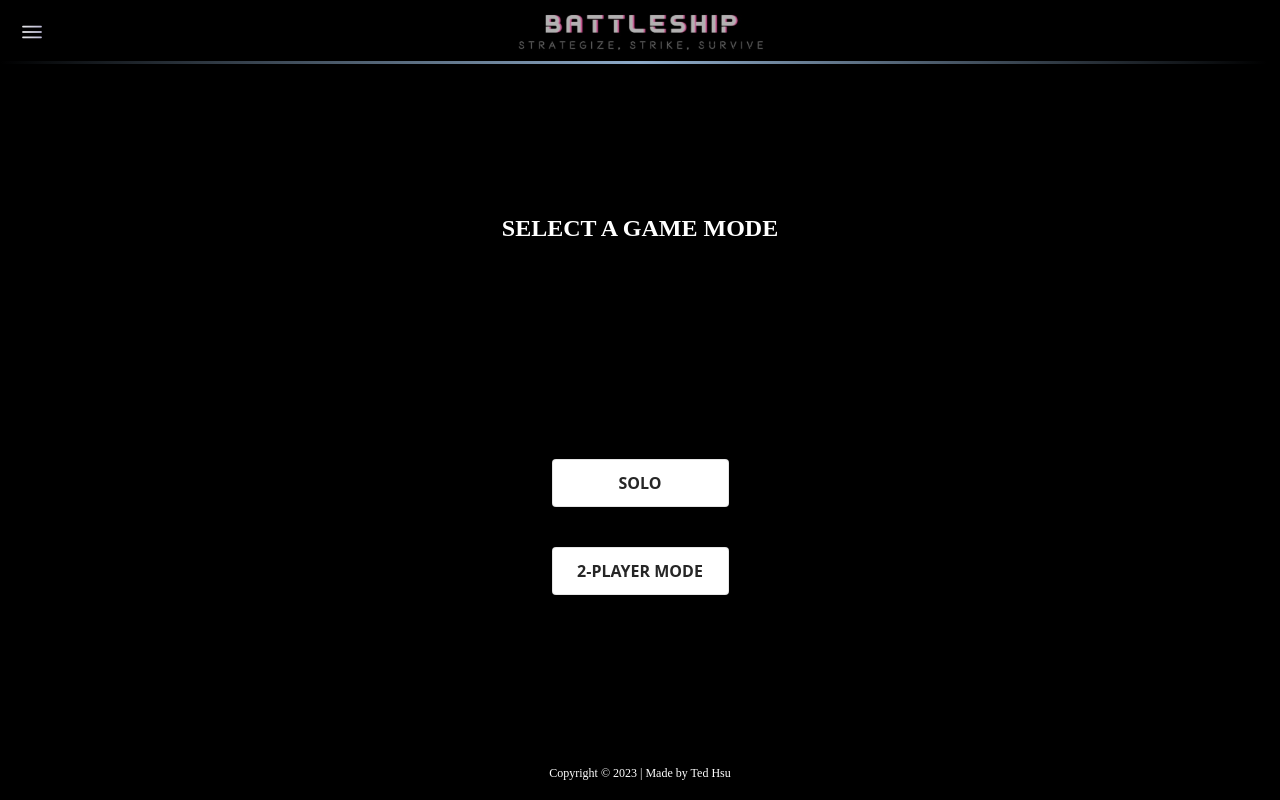
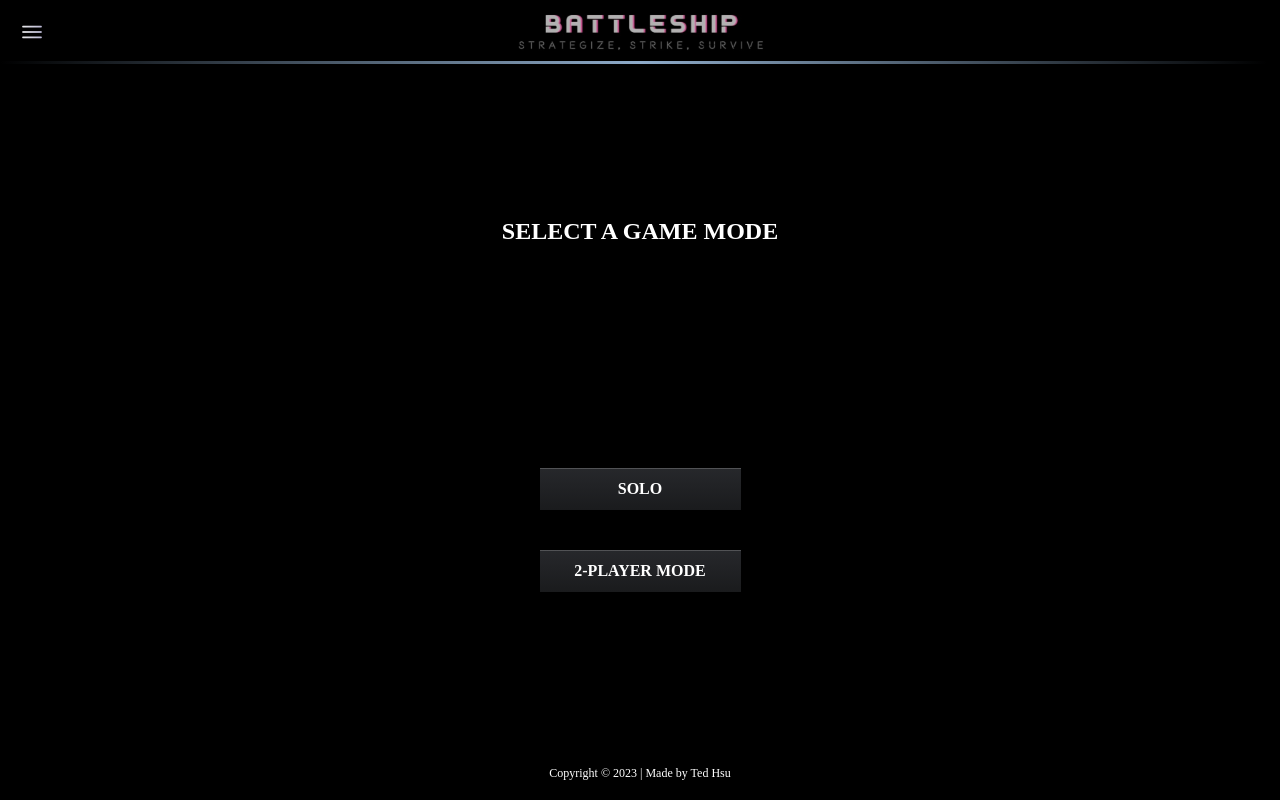
Before and after one commit to tedythsu/battleship-game, an Angular app: page / in a window 1280 px wide. Built offline with nearby package versions, Linux system fonts and the light colour scheme; a web font is replaced by a local one.

Commit message:
style: unify button style

```diff
--- a/src/app/pages/game-page/game-page.component.html
+++ b/src/app/pages/game-page/game-page.component.html
@@ -55,10 +55,10 @@
 <button (click)="clearMessage()">Clear Message</button> -->
 
 <div class="start-button-container">
-  <button class="start-button-container__button" role="button" (click)="startGame(gameMode)">
+  <button class="common-btn" role="button" (click)="startGame(gameMode)">
     <span class="text">RESTART</span>
   </button>
-  <button class="start-button-container__button" role="button" (click)="exitGame()">
+  <button class="common-btn" role="button" (click)="exitGame()">
     <span class="text">EXIT GAME</span>
   </button>
 </div>
--- a/src/app/pages/game-page/game-page.component.scss
+++ b/src/app/pages/game-page/game-page.component.scss
@@ -5,34 +5,6 @@
   align-items: center;
   justify-content: center;
   gap: 1rem;
-
-  &__button {
-    padding: 12px 26px;
-    color: #fff;
-    border: 0;
-    font-weight: bold;
-    font-size: 16px;
-    transition: all 150ms ease-in-out;
-    font-family: 'Beon';
-    min-width: 149px;
-
-    // border-radius: 12px;
-    box-shadow: rgba(255, 255, 255, 0.2) 0 1px 0 0 inset;
-    background-color: #1A1B1D;
-    background-image: linear-gradient(180deg, rgba(206, 211, 234, 0.07) 0%, transparent 100%);
-
-    // only if the device has true hover functionality:
-    @media (hover: hover) {
-      &:hover {
-        filter: brightness(1.1);
-        cursor: pointer;
-      }
-    }
-
-    &:active {
-      transform: scale(.95);
-    }
-  }
 }
 
 .boards {
@@ -54,8 +26,8 @@
     border: 2px solid;
     opacity: 1;
     transition: opacity 0.5s ease;
-      background: rgb(2,0,36);
-      background: linear-gradient(90deg, rgba(2,0,36,1) 0%, rgba(30,59,112,1) 50%, rgba(2,0,36,1) 100%);
+    background: rgb(2, 0, 36);
+    background: linear-gradient(90deg, rgba(2, 0, 36, 1) 0%, rgba(30, 59, 112, 1) 50%, rgba(2, 0, 36, 1) 100%);
 
     &__player-label {
       pointer-events: none;
--- a/src/app/pages/home-page/home-page.component.html
+++ b/src/app/pages/home-page/home-page.component.html
@@ -2,10 +2,10 @@
   <article class="main-container__header">
     <h1>SELECT A GAME MODE</h1>
     <ul class="game-modes">
-      <li class="game-modes__button" (click)="navigateToGame('Single Player')">
+      <li class="common-btn" (click)="navigateToGame('Single Player')">
         SOLO
       </li>
-      <li class="game-modes__button" (click)="navigateToGame('Multi Player')">
+      <li class="common-btn" (click)="navigateToGame('Multi Player')">
         2-PLAYER MODE
       </li>
     </ul>
--- a/src/app/pages/home-page/home-page.component.scss
+++ b/src/app/pages/home-page/home-page.component.scss
@@ -19,6 +19,7 @@
     font-size: 1.5rem;
     margin-top: 3rem;
     margin-top: 0;
+    text-align: center;
 
     &__button {
       align-items: center;
--- a/src/styles.scss
+++ b/src/styles.scss
@@ -41,3 +41,31 @@ body {
   background-color: #000000;
   border: 1px solid #555555;
 }
+
+.common-btn {
+  padding: 12px 26px;
+  color: #fff;
+  border: 0;
+  font-weight: bold;
+  font-size: 16px;
+  transition: all 150ms ease-in-out;
+  font-family: 'Beon';
+  min-width: 149px;
+
+  // border-radius: 12px;
+  box-shadow: rgba(255, 255, 255, 0.2) 0 1px 0 0 inset;
+  background-color: #1A1B1D;
+  background-image: linear-gradient(180deg, rgba(206, 211, 234, 0.07) 0%, transparent 100%);
+
+  // only if the device has true hover functionality:
+  @media (hover: hover) {
+    &:hover {
+      filter: brightness(1.1);
+      cursor: pointer;
+    }
+  }
+
+  &:active {
+    transform: scale(.95);
+  }
+}
```
Lines whose indentation alone changed are shown as unchanged.
